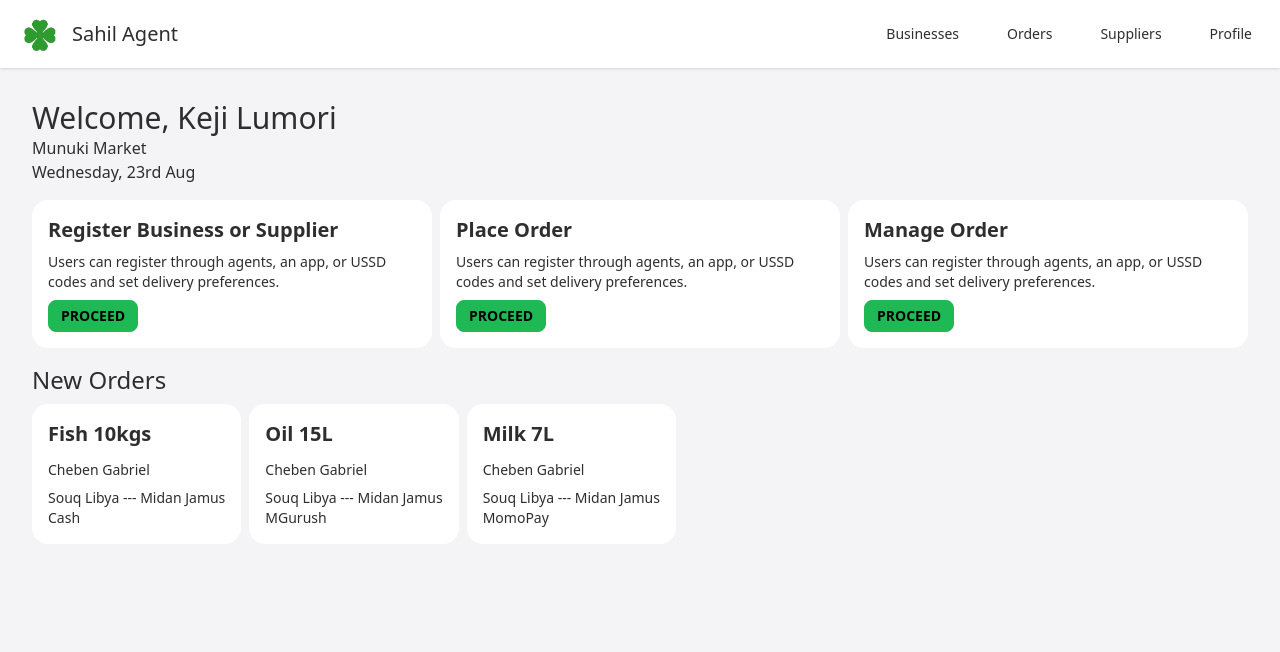
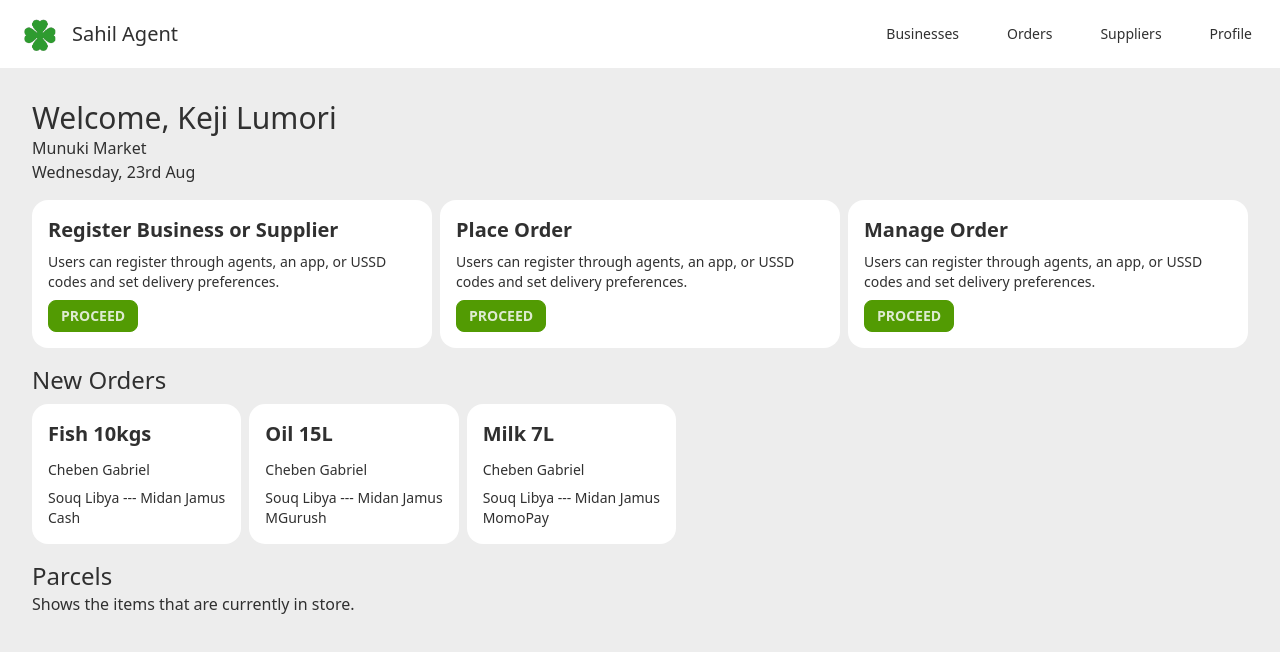
Before and after one commit to Sahil-Connect/sahil, a Next.js app in the folder apps/agent/: page / in a window 1280 px wide. Shown: the top 652 px of the page. Built offline with nearby package versions, Linux system fonts and the light colour scheme; no server answers.

Commit message:
fix: nuke forest theme (causes flashes)

```diff
--- a/apps/agent/src/pages/index.tsx
+++ b/apps/agent/src/pages/index.tsx
@@ -5,7 +5,7 @@ const inter = Inter({ subsets: ["latin"] });
 
 export default function Home() {
   return (
-    <main className="min-h-screen p-8">
+    <main className="min-h-screen p-8 bg-base-200">
       <div className="space-y-4">
         <div>
           <h1 className="text-3xl">Welcome, Keji Lumori</h1>
@@ -13,7 +13,7 @@ export default function Home() {
           <p>Wednesday, 23rd Aug</p>
         </div>
         <div className="flex gap-2 items-start">
-          <div className="card card-compact bg-white">
+          <div className="card card-compact bg-base-100">
             <div className="card-body">
               <div className="space-y-2">
                 <h2 className="card-title">Register Business or Supplier</h2>
@@ -26,7 +26,7 @@ export default function Home() {
             </div>
           </div>
 
-          <div className="card card-compact bg-white">
+          <div className="card card-compact bg-base-100">
             <div className="card-body">
               <div className="space-y-2">
                 <h2 className="card-title">Place Order</h2>
@@ -38,7 +38,7 @@ export default function Home() {
               </div>
             </div>
           </div>
-          <div className="card card-compact bg-white">
+          <div className="card card-compact bg-base-100">
             <div className="card-body">
               <div className="space-y-2">
                 <h2 className="card-title">Manage Order</h2>
@@ -58,7 +58,7 @@ export default function Home() {
             </div>
           </div>
           <div className="flex gap-2">
-            <div className="card card-compact bg-white">
+            <div className="card card-compact bg-base-100">
               <div className="card-body">
                 <h2 className="card-title">Fish 10kgs</h2>
                 <p>Cheben Gabriel</p>
@@ -68,7 +68,7 @@ export default function Home() {
                 </div>
               </div>
             </div>
-            <div className="card card-compact bg-white">
+            <div className="card card-compact bg-base-100">
               <div className="card-body">
                 <h2 className="card-title">Oil 15L</h2>
                 <p>Cheben Gabriel</p>
@@ -78,7 +78,7 @@ export default function Home() {
                 </div>
               </div>
             </div>
-            <div className="card card-compact bg-white">
+            <div className="card card-compact bg-base-100">
               <div className="card-body">
                 <h2 className="card-title">Milk 7L</h2>
                 <p>Cheben Gabriel</p>
@@ -90,6 +90,12 @@ export default function Home() {
             </div>
           </div>
         </div>
+        <div>
+          <div>
+            <h3 className="text-2xl">Parcels</h3>
+            <p>Shows the items that are currently in store.</p>
+          </div>
+        </div>
       </div>
     </main>
   );
--- a/apps/agent/tailwind.config.ts
+++ b/apps/agent/tailwind.config.ts
@@ -8,17 +8,7 @@ const config: Config = {
   ],
   plugins: [require('daisyui')],
   daisyui: {
-    themes: [
-      {
-        forest: {
-          ...require('daisyui/src/theming/themes')['[data-theme=forest]'],
-          'base-100': '#f4f4f6',
-          '--rounded-box': '1rem', // border radius rounded-box utility class, used in card and other large boxes
-          '--rounded-btn': '0.5rem', // border radius rounded-btn utility class, used in buttons and similar element
-          '--rounded-badge': '1.9rem', // border radius rounded-badge utility class, used in badges and similar
-        },
-      },
-    ],
+    themes: ["lemonade"],
   },
 };
 export default config;
```
